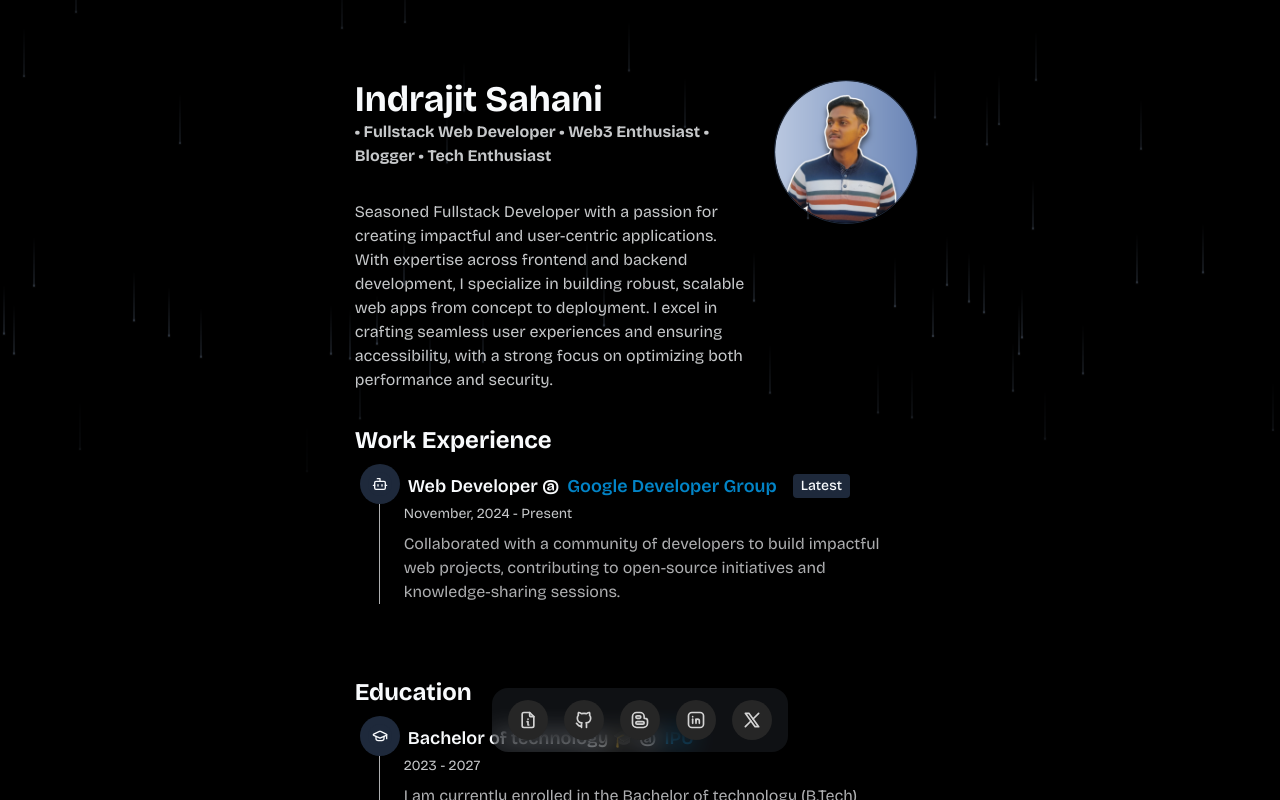
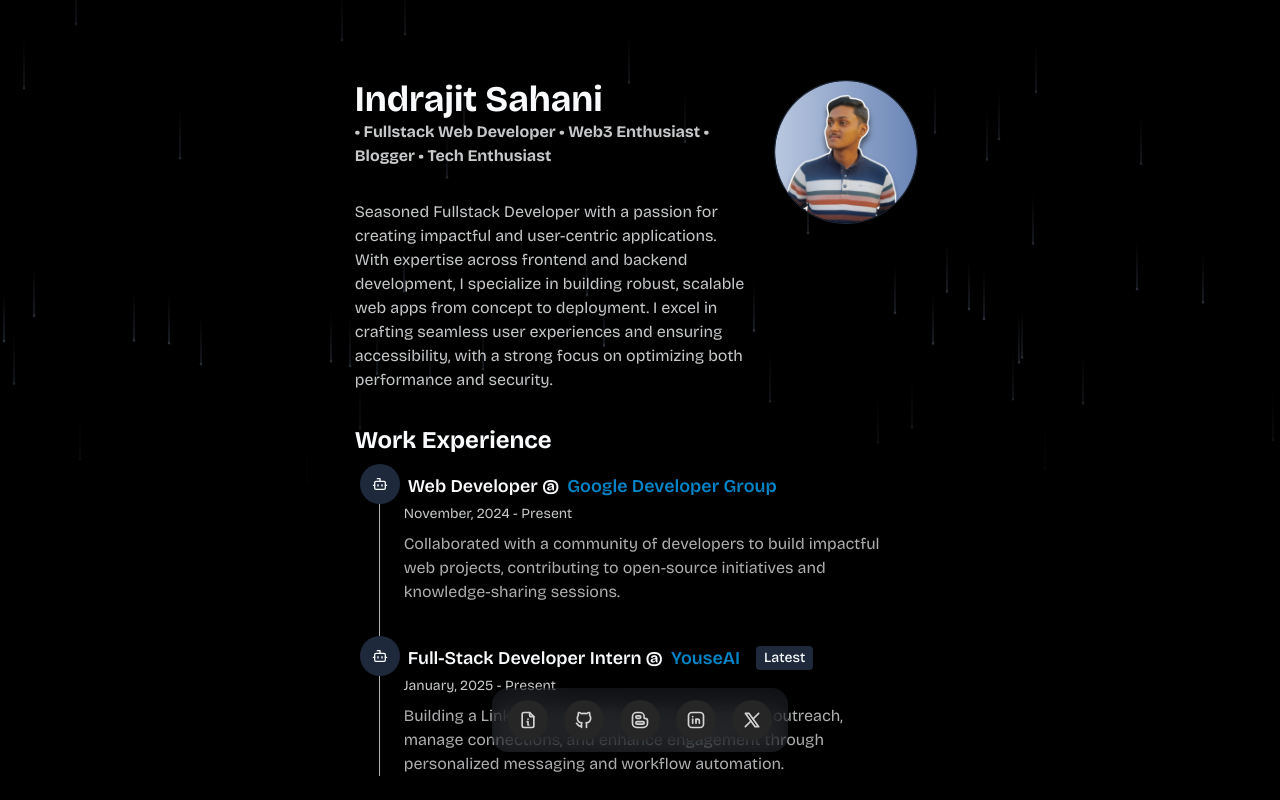
Before and after one commit to sahaniindrajit/portfolio, a Next.js app: page / in a window 1280 px wide. Shown: the top 800 px of the page. Built offline with nearby package versions, Linux system fonts and the light colour scheme.

Commit message:
Update work experience with YouseAI internship

```diff
--- a/components/workAndEducation.tsx
+++ b/components/workAndEducation.tsx
@@ -10,8 +10,17 @@ const workExperiences = [
         date: "November, 2024 - Present",
         description:
             "Collaborated with a community of developers to build impactful web projects, contributing to open-source initiatives and knowledge-sharing sessions.",
+        isLatest: false,
+    },
+    {
+        title: "Full-Stack Developer Intern",
+        company: "YouseAI",
+        companyUrl: "https://www.youseai.com/",
+        date: "January, 2025 - Present",
+        description:
+            "Building a LinkedIn automation tool to streamline outreach, manage connections, and enhance engagement through personalized messaging and workflow automation.",
         isLatest: true,
-    },
+    }
 
 ];
 
```
